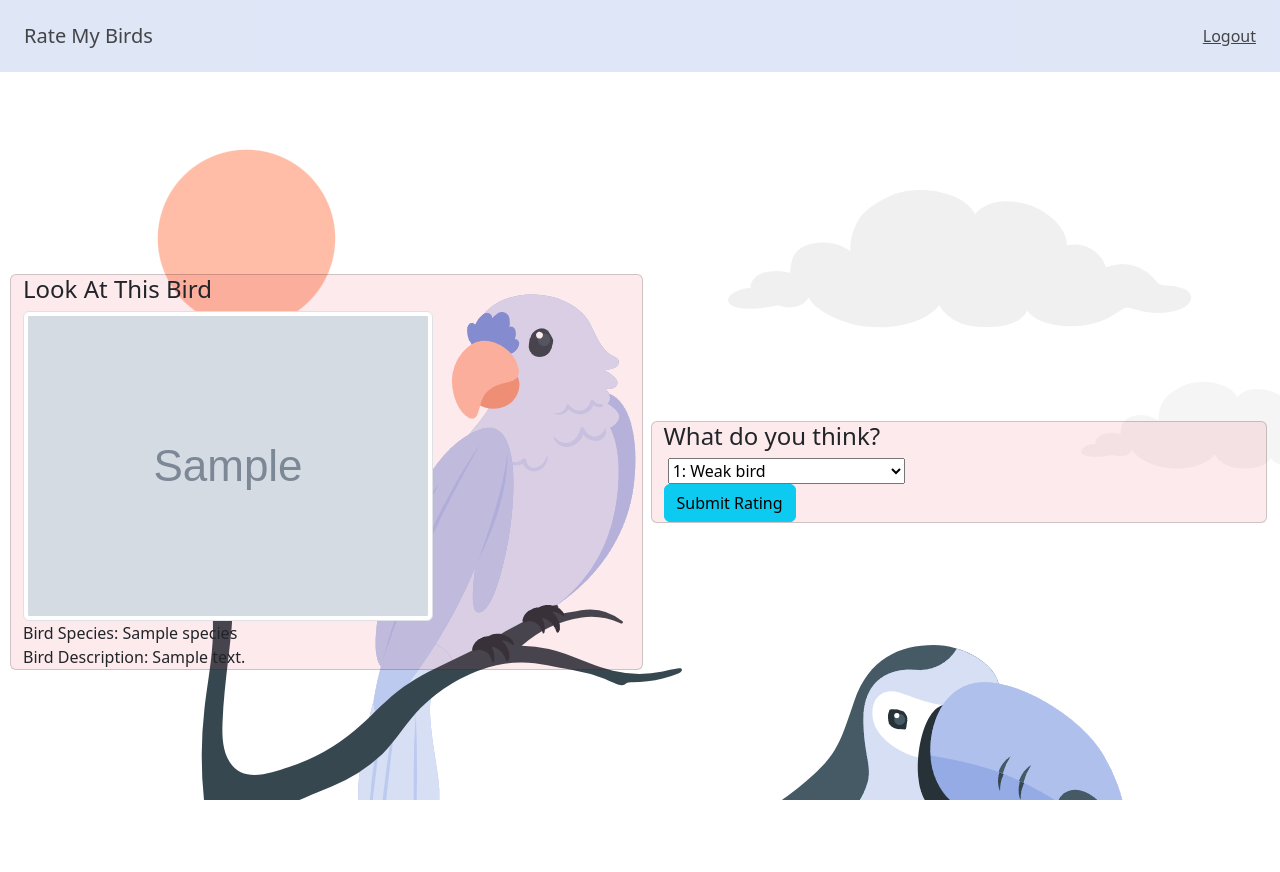
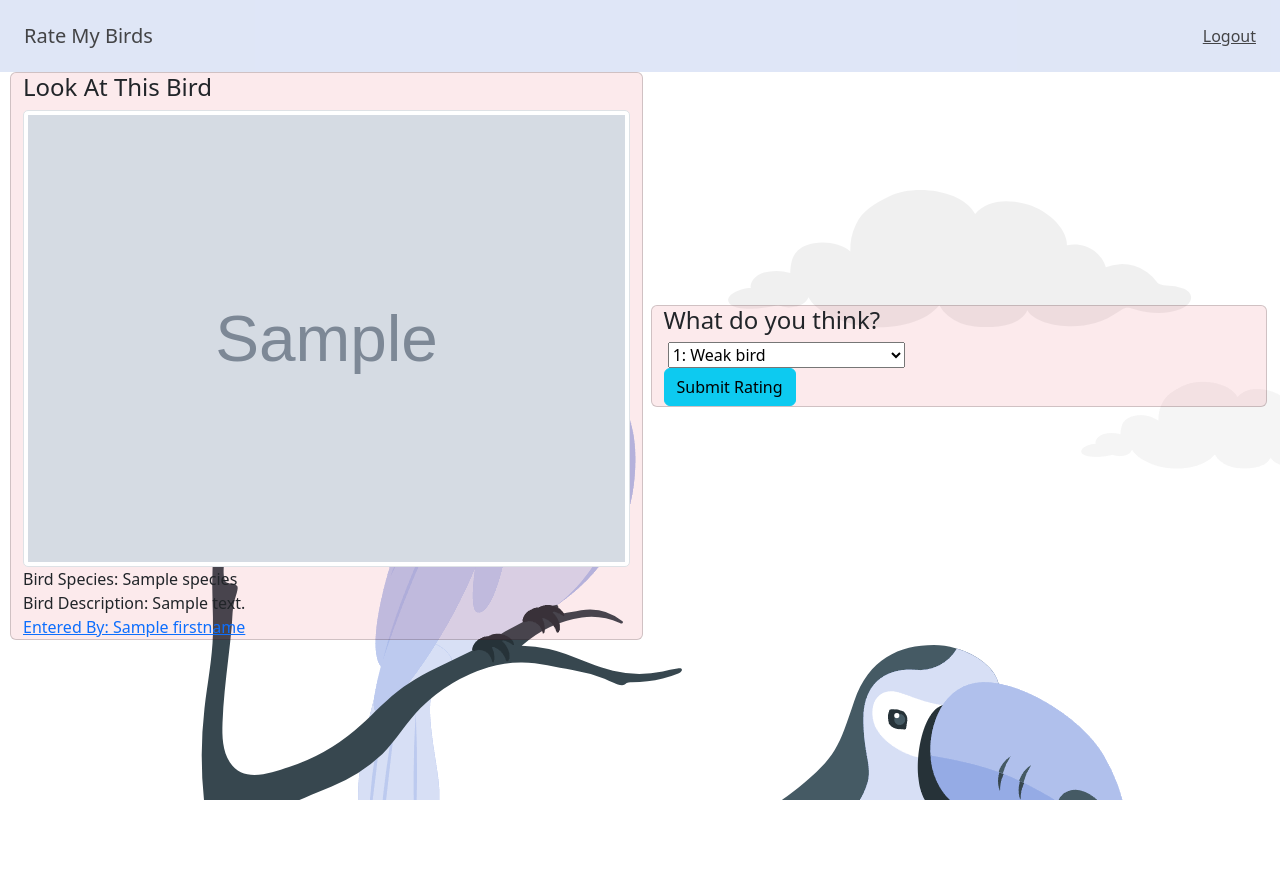
Before and after one commit to katkola/rateMyBirds, a Flask app: template flask_app/templates/oneBird.html in a window 1280 px wide. After the commit the page ends 800 px from the top, so only its background shows below. Run offline with Flask 3, Linux system fonts and the light colour scheme; the template is opened without the code that fills it: most values are stand-ins (such as "Sample title", 1, 10 or a date in 2020); grey boxes marked "Sample" are stand-in pictures; parts of the project's set-up code (start-up, migrations or seed data) failed here and were passed over.

Commit message:
Changes to be committed: 	modified:   flask_app/controllers/birds.py 	modified:   flask_app/models/bird.py 	modified:   flask_app/models/rating.py 	modified:   flask_app/templates/dashboard.html 	modified:   flask_app/templates/oneBird.html 	modified:   flask_app/templates/profile.html

```diff
--- a/flask_app/controllers/birds.py
+++ b/flask_app/controllers/birds.py
@@ -12,7 +12,7 @@ def create_bird():
         return redirect('/birds/new')
 
     data = {
-        'species': request.form['species'],z
+        'species': request.form['species'],
         'description': request.form['description'],
         'user_id': session['user_id'],
         'image_url': Bird.get_bird_image(request.form['description'])
--- a/flask_app/models/bird.py
+++ b/flask_app/models/bird.py
@@ -46,6 +46,7 @@ class Bird:
         results = connectToMySQL(cls.db_name).query_db(query, data)
         birds = []
         for bird in results:
+            bird['user'] = User.get_one({"id": bird["user_id"]})
             birds.append(cls(bird))
         return birds
 
--- a/flask_app/models/rating.py
+++ b/flask_app/models/rating.py
@@ -1,5 +1,5 @@
 from flask_app.config.mysqlconnection import connectToMySQL
-
+from flask_app.models.user import User
 
 class Rating:
     db_name = 'birds_schema'
--- a/flask_app/templates/oneBird.html
+++ b/flask_app/templates/oneBird.html
@@ -20,19 +20,20 @@
                 <div class="navbar-text me-2"><a href="/logout">Logout</a></div>
             </div>
         </div>
-        <div class="main row align-content-around vh-100">
+        <div class="main row align-content-around">
 
             <div class="col row align-content-center" style="margin-left: 10px; min-width: 300px;">
                 <div id="left" class="col card bg-opacity-10 bg-danger">
                     <h4>Look At This Bird</h4>
                     <!-- Picture, Information -->
-                    <div class="bg-image hover-zoom">
-                <img src={{bird.image_url}} alt={{bird.description}}
-                            class="img-thumbnail">
+                    <div class="bg-image">
+                        <img src={{bird.image_url}} alt={{bird.description}}
+                            class="img-thumbnail card-img">
                     </div>
                     <!-- https://www.pexels.com/photo/photography-of-small-blue-and-brown-bird-792416/ -->
                     Bird Species: {{bird.species}}<br />
-                    Bird Description: {{bird.description}}
+                    Bird Description: {{bird.description}}<br/>
+                    <a href="/profile/{{bird.user_id}}">Entered By: {{bird.user.firstname}}</a>
                 </div>
             </div>
 
```
Also changed, not shown: flask_app/templates/dashboard.html (+7 -3 lines), flask_app/templates/profile.html (+9 -12 lines).
